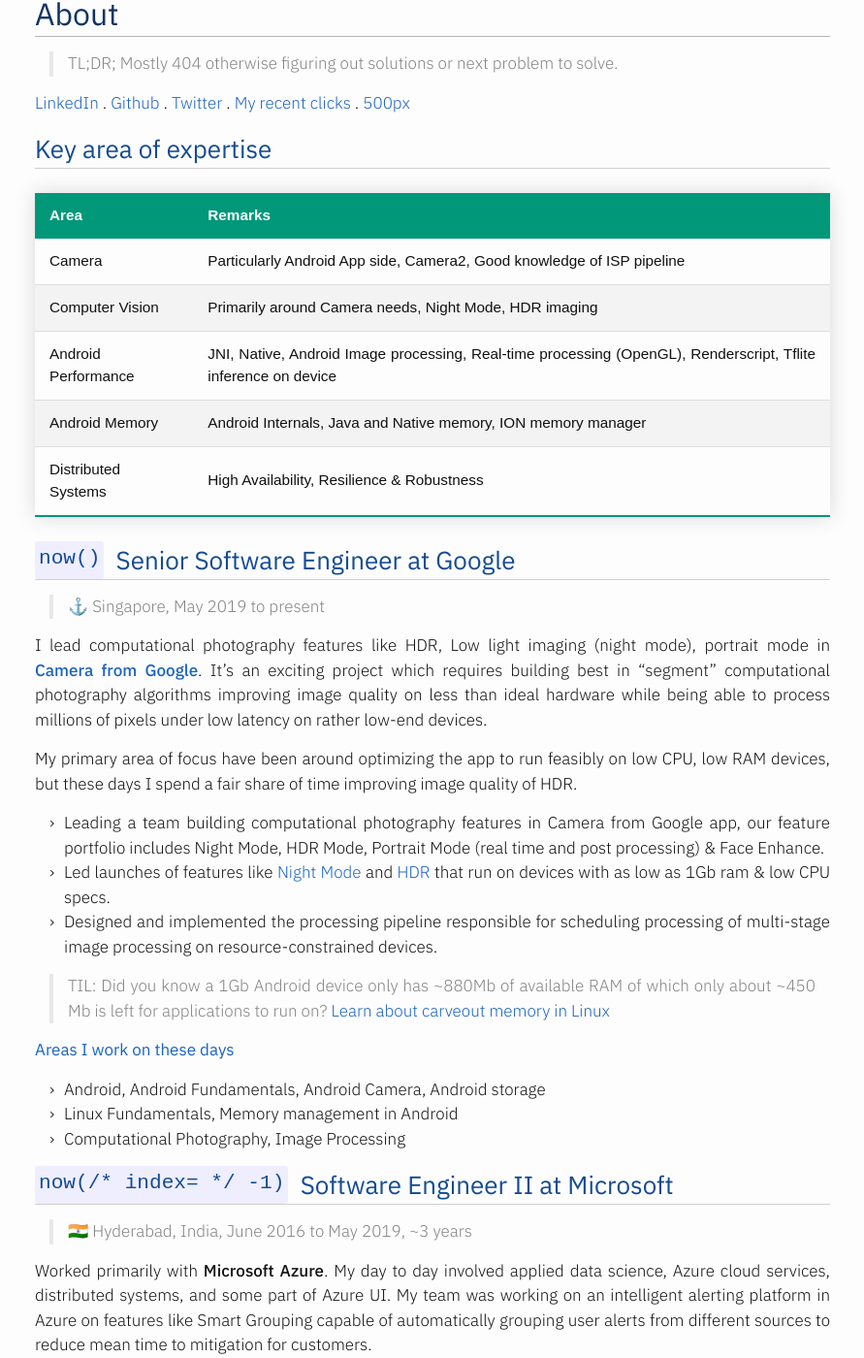
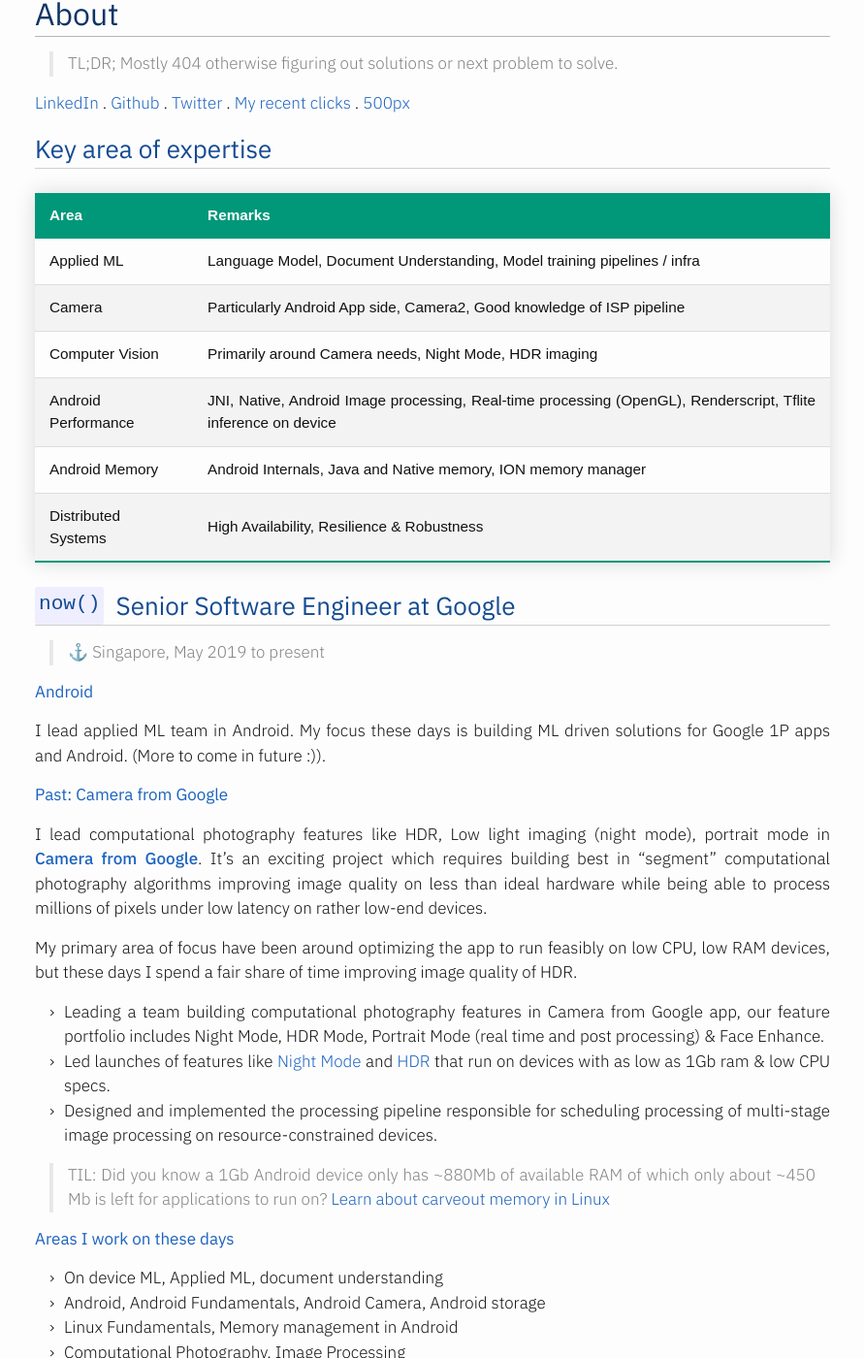
Before and after one commit to mebjas/mebjas.github.io, a Jekyll site: the page built from about.md, in a window 1280 px wide and 1400 px high, scrolled down 477 px. Shown: the whole window at 97% size, without its empty margins (194-1085 px from the left). Built offline with Jekyll 4.4.1, drawn with Linux system fonts in a browser that asks for light colours; comment, search, counter and statistics services are not loaded.

Commit message:
Update about.md

```diff
--- a/about.md
+++ b/about.md
@@ -12,6 +12,7 @@
 {:class="styled-table"}
 |Area | Remarks |
 |-----|---------|
+|Applied ML| Language Model, Document Understanding, Model training pipelines / infra |
 |Camera | Particularly Android App side, Camera2, Good knowledge of ISP pipeline |
 |Computer Vision | Primarily around Camera needs, Night Mode, HDR imaging |
 |Android Performance | JNI, Native, Android Image processing, Real-time processing (OpenGL), Renderscript, Tflite inference on device |
@@ -20,6 +21,11 @@
 
 ## `now()` &nbsp; Senior Software Engineer at Google
 > ⚓ Singapore, May 2019 to present
+
+#### Android
+I lead applied ML team in Android. My focus these days is building ML driven solutions for Google 1P apps and Android. (More to come in future :)).
+
+#### Past: Camera from Google
 
 I lead computational photography features like HDR, Low light imaging (night mode), portrait mode in **[Camera from Google](https://developers.google.com/camera/)**. It's an exciting project which requires building best in "segment" computational photography algorithms improving image quality on less than ideal hardware while being able to process millions of pixels under low latency on rather low-end devices.
 
@@ -32,6 +38,7 @@
  > TIL: Did you know a 1Gb Android device only has ~880Mb of available RAM of which only about ~450 Mb is left for applications to run on? [Learn about carveout memory in Linux](https://developer.toradex.com/knowledge-base/carveout-memory-(linux))
 
 #### Areas I work on these days
+ - On device ML, Applied ML, document understanding
  - Android, Android Fundamentals, Android Camera, Android storage
  - Linux Fundamentals, Memory management in Android
  - Computational Photography, Image Processing
```
